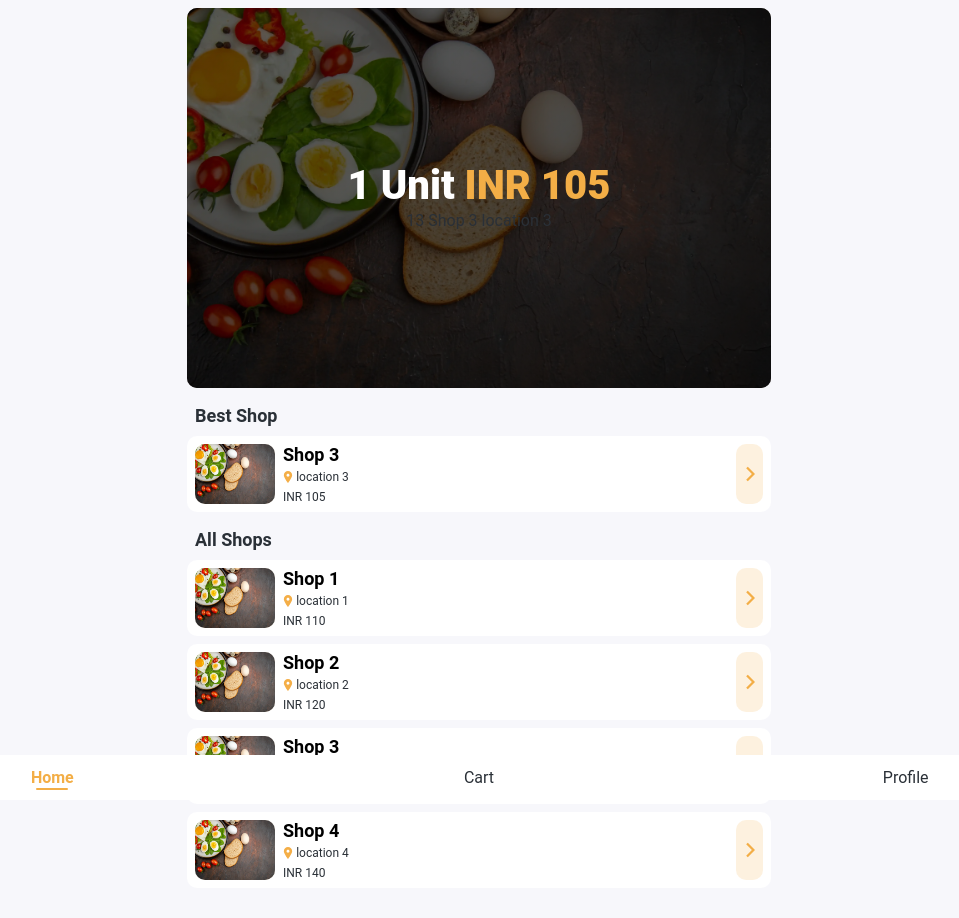
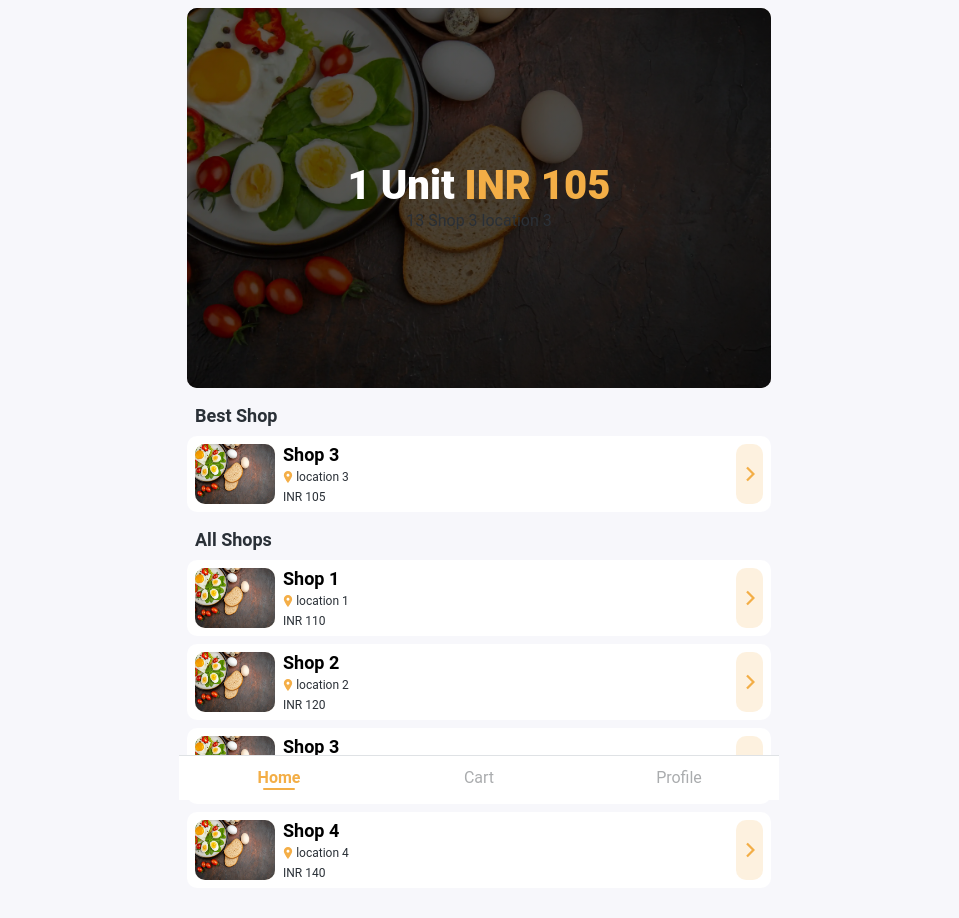
Before and after one commit to MohammadDanishJ/React-Shop, a React (Create React App) app: page /home in a window 1280 px wide. Shown: the top 918 px of the page, without its empty margins (161-1120 px from the left). Built offline with nearby package versions, Linux system fonts and the light colour scheme.

Commit message:
updated navbar styling

```diff
--- a/src/components/container/container.styles.scss
+++ b/src/components/container/container.styles.scss
@@ -1,6 +1,7 @@
+@import '../../styles/colors';
 .container{
     width: 100%;
-    max-width: 600px;
+    max-width: $maxWidth;
     height: auto;
     padding: .5rem;
     padding-bottom: calc(45px + .5rem);
--- a/src/components/navbar/navbar.component.jsx
+++ b/src/components/navbar/navbar.component.jsx
@@ -5,12 +5,14 @@ import "./navbar.styles.scss";
 
 const Navbar = () => {
     return (
-        <nav>
-            {pages.map((item, index) => {
-                return (
-                    <NavLink key={index} to={item.path}>{item.title}</NavLink>
-                );
-            })}
+        <nav className='fl fl-c'>
+            <div className="nav fl h100">
+                {pages.map((item, index) => {
+                    return (
+                        <NavLink key={index} to={item.path}>{item.title}</NavLink>
+                    );
+                })}
+            </div>
         </nav>
     );
 };
--- a/src/components/navbar/navbar.styles.scss
+++ b/src/components/navbar/navbar.styles.scss
@@ -7,6 +7,11 @@ nav {
     height: 45px;
     display: flex;
     z-index: 1;
+    .nav {
+        width: 100%;
+        max-width: $maxWidth;
+        border-top: 1px solid $grey3;
+    }
     a {
         position: relative;
         display: flex;
@@ -16,7 +21,7 @@ nav {
         width: 100%;
         text-align: center;
         background: $white;
-        color: $grey1;
+        color: $grey4;
         cursor: pointer;
         transition: 0.3s all ease;
     }
--- a/src/styles/_colors.scss
+++ b/src/styles/_colors.scss
@@ -5,6 +5,7 @@ $primary-faded: #f3ae462c;
 $grey1: #2a3037;
 $grey2: #c6c9cc;
 $grey3: #dfe2e5;
+$grey4: #aaacae;
 $white: #ffffff;
 $white2: #fcfcfc;
 $black: #000000;
@@ -12,3 +13,6 @@ $green: #0b735f;
 $redGrad1: #f95415;
 $redGrad2: #fe6f42;
 $svgPrimaryFilter: invert(82%) sepia(43%) saturate(1105%) hue-rotate(325deg) brightness(101%) contrast(91%);
+
+// width variable
+$maxWidth: 600px;
```
